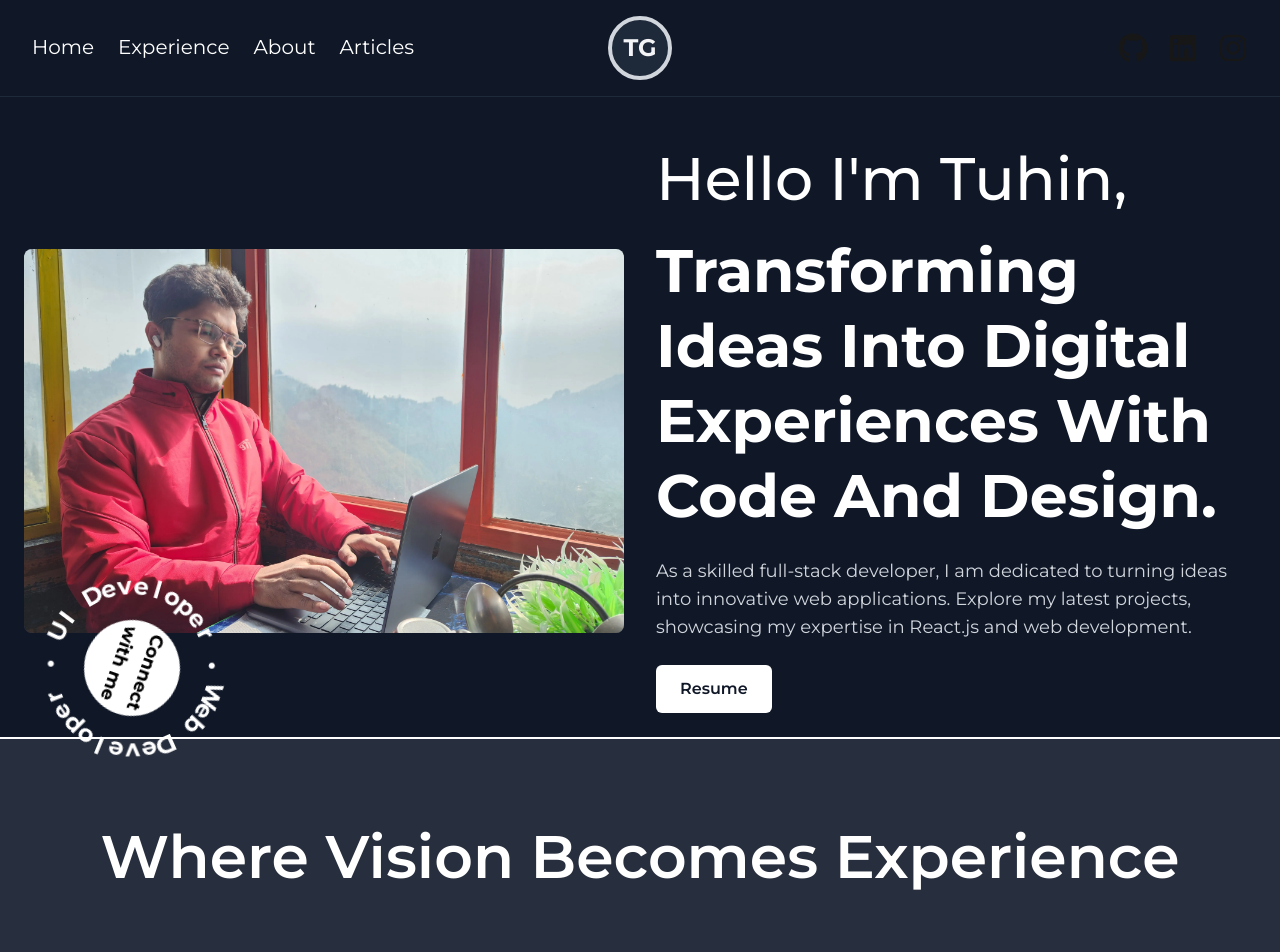
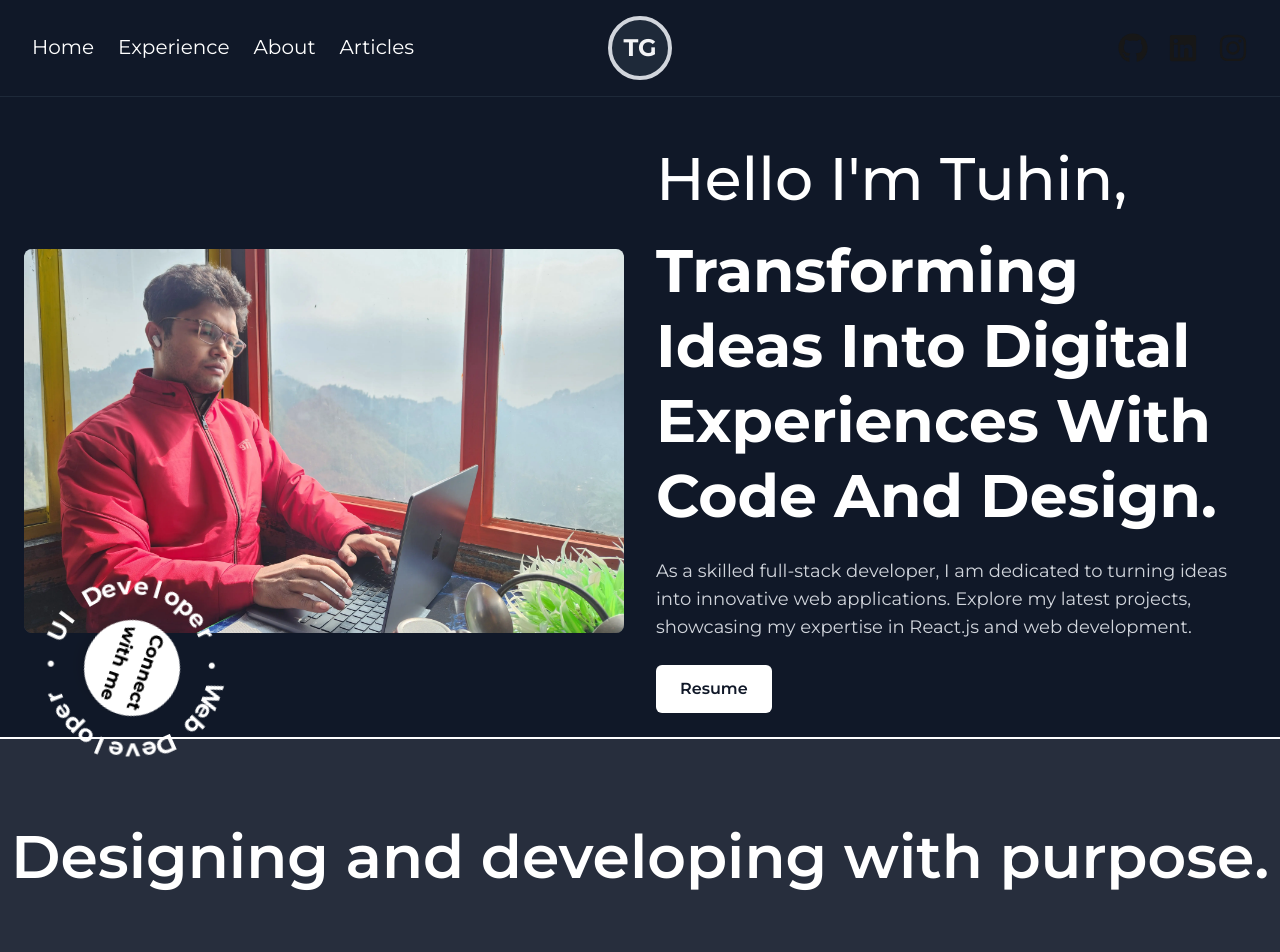
Before and after one commit to Tuhin1904/My-Portfolio, a Next.js app: page / in a window 1280 px wide. Shown: the top 952 px of the page. Built offline with nearby package versions, Linux system fonts and the light colour scheme; no server answers.

Commit message:
tag line update

```diff
--- a/src/app/components/DescriptionAbout.tsx
+++ b/src/app/components/DescriptionAbout.tsx
@@ -7,7 +7,7 @@ const DescriptionAbout = () => {
     return (
         <section className="bg-gray-900/90 border-t-2 text-white py-16">
             <FadeInOnScroll>
-                <h1 className='text-center text-4xl md:text-6xl mt-6 mb-20 font-semibold'>Where Vision Becomes Experience</h1>
+                <h1 className='text-center text-4xl md:text-6xl mt-6 mb-20 font-semibold'>Designing and developing with purpose.</h1>
             </FadeInOnScroll>
             <div className="container mx-auto px-6 grid grid-cols-1 md:grid-cols-3 gap-10 items-center text-gray-300">
                 {/* Left Side - Biography */}
```
